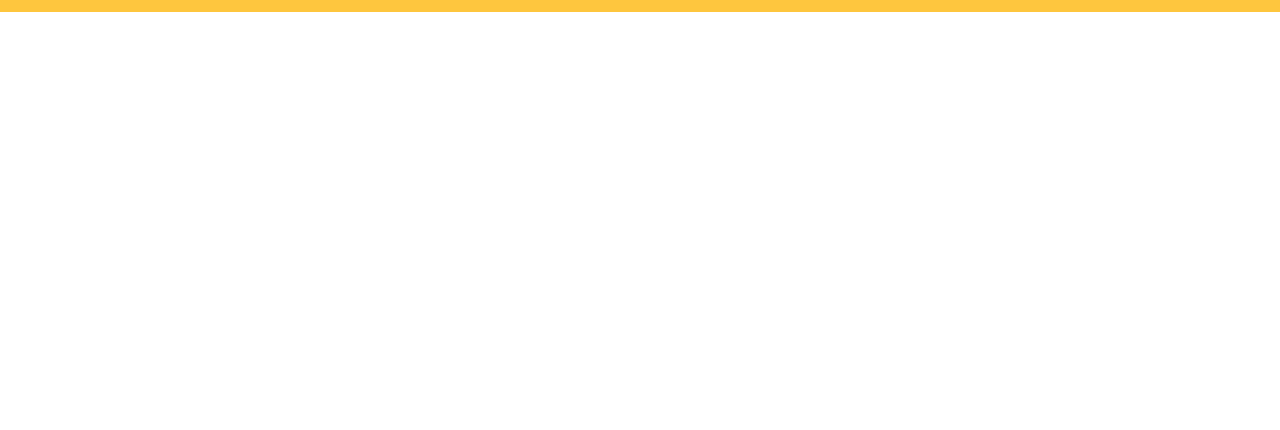
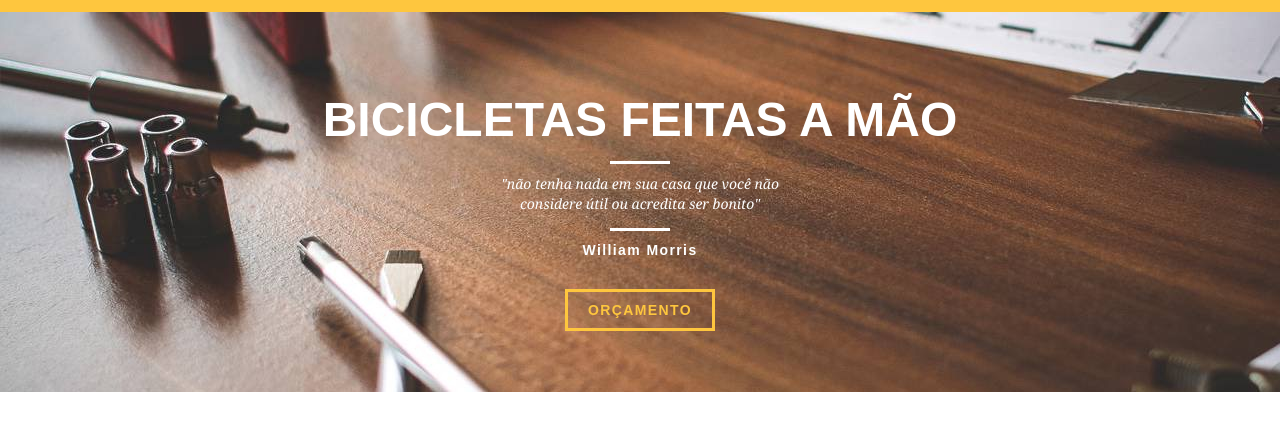
Before and after one commit to andreseichi/Bikcraft, a plain HTML site: page index.html in a window 1280 px wide. Shown: the part 84-514 px from the top of the page. Drawn offline with Linux system fonts and the light colour scheme.

Commit message:
introdução

```diff
--- a/css/style.css
+++ b/css/style.css
@@ -2,6 +2,28 @@
 
 body {
     font-family: Arial, Helvetica, sans-serif;
+}
+
+p {
+    font-family: Georgia, 'Times New Roman', Times, serif;
+    font-size: 14px;
+    line-height: 20px;
+}
+
+.btn {
+    border: 3px solid #fec63e;
+    padding: 10px 20px;
+    color: #fec63e;
+    font-size: 14px;
+    line-height: 20px;
+    text-transform: uppercase;
+    letter-spacing: .1em;
+    font-weight: bold;
+}
+
+.btn:hover {
+    color: #fff;
+    border: 3px solid #fff;
 }
 
 /* Header */
@@ -37,4 +59,49 @@ body {
 .header_menu ul li a:hover {
     color: #fff;
 }
+
 /* Introdução */
+
+.introducao {
+    width: 100%;
+    height: 380px;
+    background: url("../img/bg.jpg");
+    background-size: cover;
+    margin-top: 96px;
+    text-align: center;
+    padding-top: 80px;
+}
+
+.introducao h1 {
+    font-size: 48px;
+    color: #fff;
+    font-weight: bold;
+    text-transform: uppercase;
+}
+
+.quote-externo {
+    max-width: 320px;
+    margin: 0 auto;
+    color: #fff;
+    margin-bottom: 40px;
+}
+
+.quote-externo p {
+    font-style: italic;
+}
+
+.quote-externo p::before, .quote-externo p::after {
+    content: "";
+    display: block;
+    width: 60px;
+    height: 3px;
+    background: #fff;
+    margin: 14px auto 10px auto;
+}
+
+.quote-externo cite {
+    font-style: normal;
+    font-weight: bold;
+    font-size: 14px;
+    letter-spacing: .1em;
+}
--- a/index.html
+++ b/index.html
@@ -27,5 +27,15 @@
         </div>
     </header>
 
+    <section class="introducao">
+      <div class="container">
+        <h1>Bicicletas feitas a mão</h1>
+        <blockquote class="quote-externo">
+          <p>"não tenha nada em sua casa que você não considere útil ou acredita ser bonito"</p>
+          <cite>William Morris</cite>
+        </blockquote>
+        <a href="produtos.html" class="btn">Orçamento</a>
+      </div>
+    </section>
   </body>
 </html>
```
